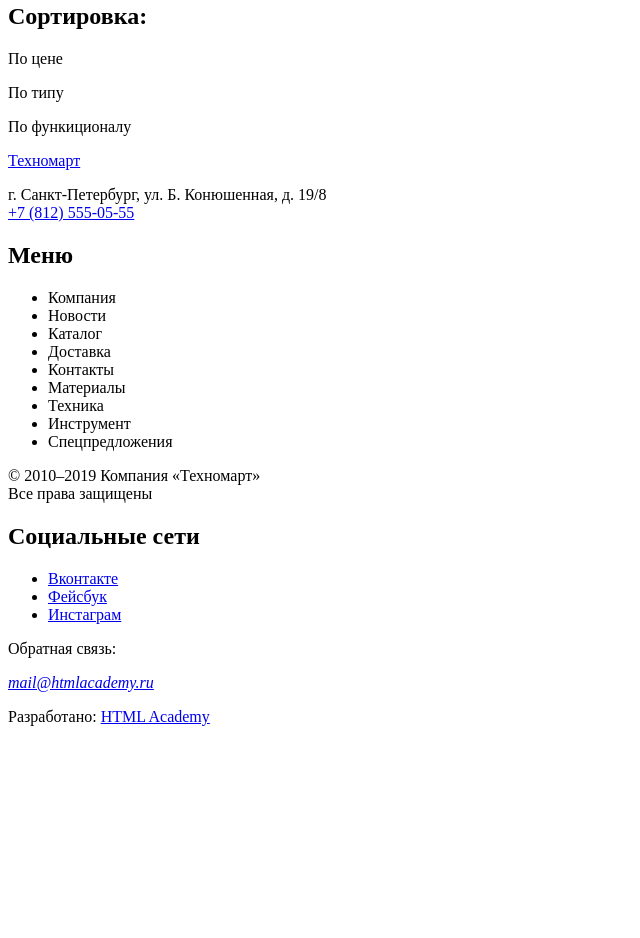
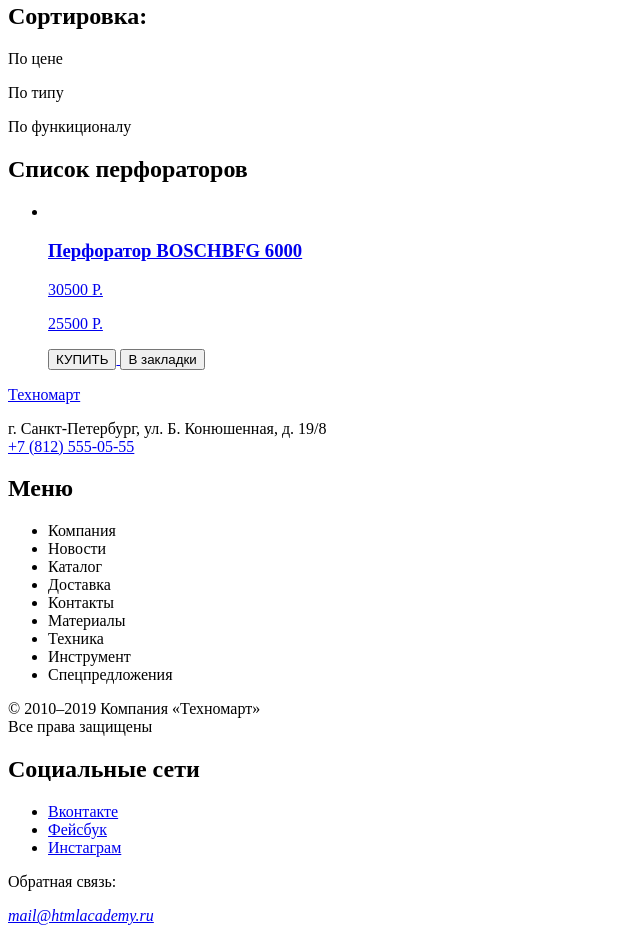
Before and after one commit to AkimanHai/278785-technomart-30, a plain HTML site: page catalog.html in a window 1280 px wide. Shown: the part 1042-1980 px from the top of the page, without its empty margins (0-640 px from the left). Before the commit the page ends 1784 px from the top, so only its background shows below. Drawn offline with Linux system fonts and the light colour scheme; placeholder pictures from the web are drawn by us.

Commit message:
Update catalog.html
Добавляет карточку 1 товара

```diff
--- a/catalog.html
+++ b/catalog.html
@@ -109,6 +109,19 @@
     </section>
 
       <section>
+        <h2>Список перфораторов</h2>
+        <ul>
+          <li>
+            <a href="#">
+              <img src=src="https://via.placeholder.com/144x128" alt="">
+              <h3>Перфоратор BOSCHBFG 6000</h3>
+              <p>30500 Р.</p>
+              <p>25500 Р.</p>
+              <button type="button">КУПИТЬ</button>
+              <button type="button">В закладки</button>
+            </a>
+          </li>
+        </ul>
       </section>
   </main>
 
```
